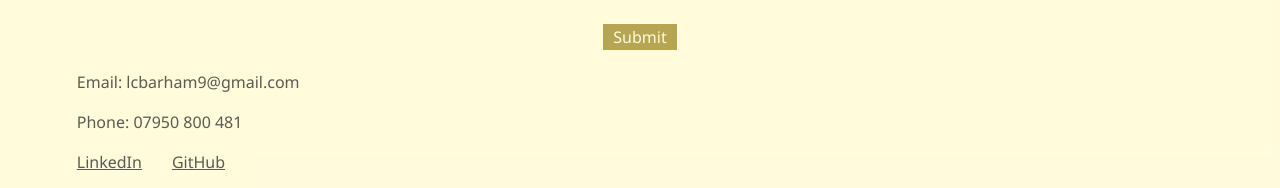
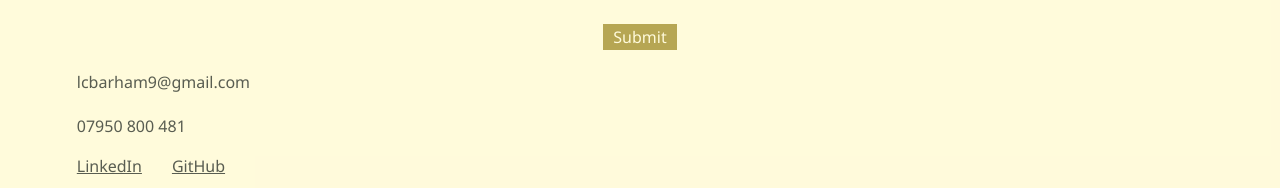
Before and after one commit to lydiabarham/Personal-Portfolio, a React (Vite) app in the folder portfolio/: page /contact in a window 1280 px wide. Shown: the part 861-1049 px from the top of the page. Built offline with nearby package versions, Linux system fonts and the light colour scheme.

Commit message:
add email link to contact page

```diff
--- a/portfolio/src/components/pages/Contact/Contact.jsx
+++ b/portfolio/src/components/pages/Contact/Contact.jsx
@@ -3,6 +3,13 @@ import "./styleContact.css";
 import { Link } from 'react-router-dom'
 import ContactForm from './ContactForm';
 
+const Mailto = ({ email, subject = '', body = '', children }) => {
+  let params = subject || body ? '?' : '';
+  if (subject) params += `subject=${encodeURIComponent(subject)}`;
+  if (body) params += `${subject ? '&' : ''}body=${encodeURIComponent(body)}`;
+
+  return <a className='mail-link' href={`mailto:${email}${params}`}>{children}</a>;
+};
 
 // function to display contact information
 function Contact() {
@@ -12,18 +19,19 @@ function Contact() {
       <p>
         Send me an email using the form below:
       </p>
-      <ContactForm/>
+      <ContactForm />
 
-      <p>
-        Email: lcbarham9@gmail.com
-      </p>
-      <p>Phone: 07950 800 481</p>
+      <Mailto className="mail-link" email="lcbarham9@gmail.com" subject="Hello" body="">
+        lcbarham9@gmail.com
+      </Mailto>
+
+      <p className='phone-number'>07950 800 481</p>
 
       <div className='contact-link-box'>
-          <Link target="_blank" className="contact-link linked-in" to="https://www.linkedin.com/in/lydia-barham-5a92962b0/">LinkedIn</Link>
-          <span className='contact-span'></span>
-          <Link target="_blank" className="contact-link git-hub" to="https://github.com/lydiabarham">GitHub</Link>
-        </div>
+        <Link target="_blank" className="contact-link linked-in" to="https://www.linkedin.com/in/lydia-barham-5a92962b0/">LinkedIn</Link>
+        <span className='contact-span'></span>
+        <Link target="_blank" className="contact-link git-hub" to="https://github.com/lydiabarham">GitHub</Link>
+      </div>
 
     </div>
   );
--- a/portfolio/src/components/pages/Contact/styleContact.css
+++ b/portfolio/src/components/pages/Contact/styleContact.css
@@ -47,3 +47,18 @@
     border-radius: 0% !important;
     border: solid var(--green) 1px !important;
 }
+
+.mail-link {
+    text-decoration: none;
+    color: var(--dark);
+}
+
+.mail-link:hover {
+    color: var(--orange);
+    font-size: larger;
+}
+
+.phone-number {
+
+    padding-top: 20px;
+}
```
